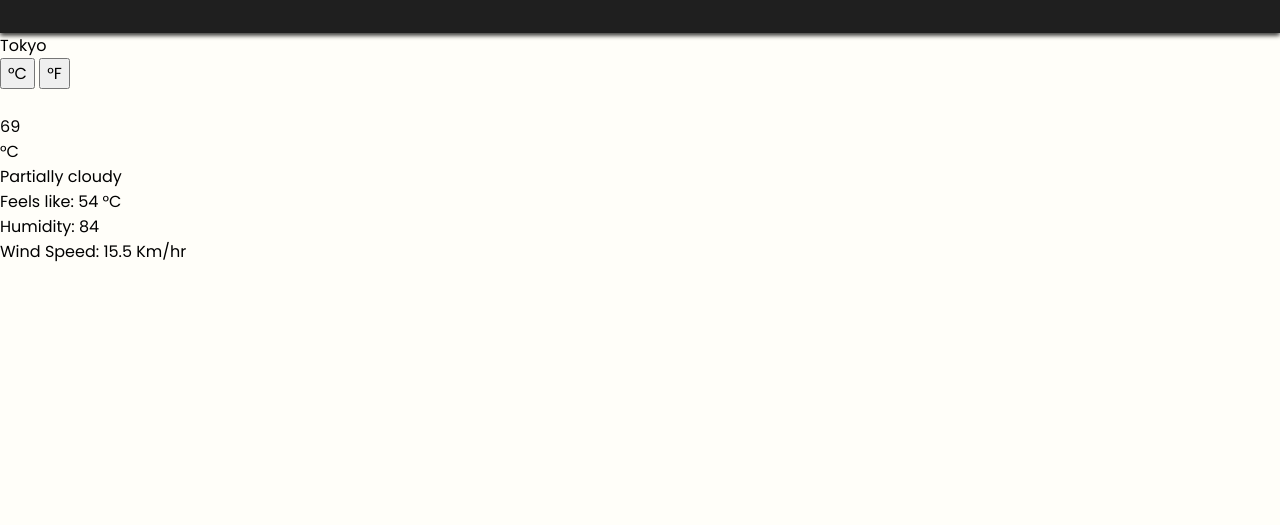
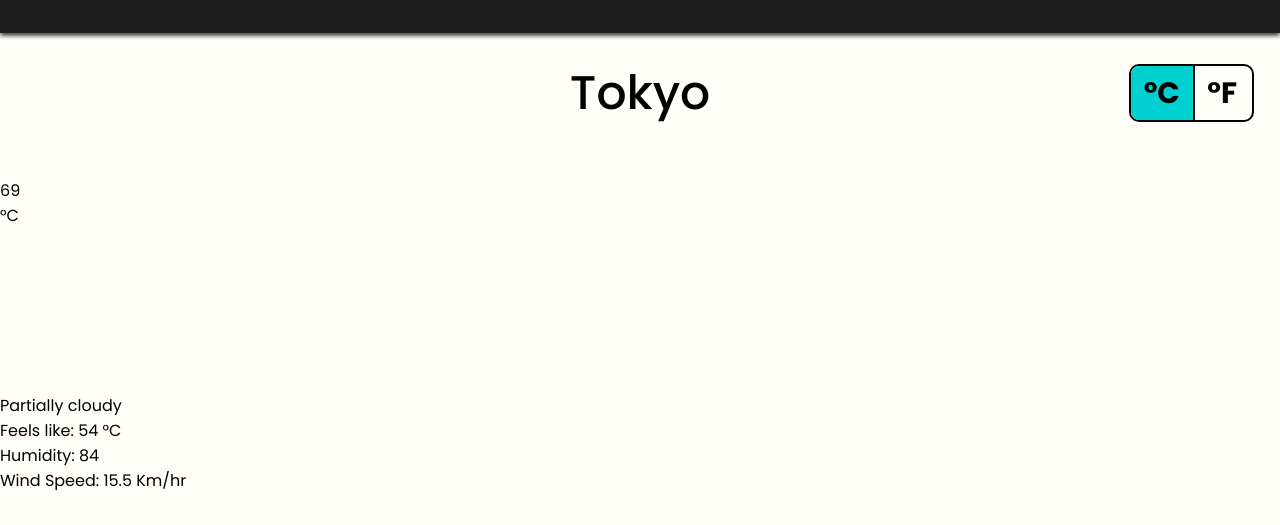
Before and after one commit to Ani0o/odin-weather-app, a website built with webpack: page src/template.html in a window 1280 px wide. Shown: the part 111-636 px from the top of the page. Built offline with nearby package versions, Linux system fonts and the light colour scheme.

Commit message:
Add styles for the location and unit change button

```diff
--- a/src/styles.css
+++ b/src/styles.css
@@ -114,3 +114,80 @@ form button:hover {
 form button:active {
   background-color: rgb(0, 154, 154);
 }
+
+/* Main Section */
+
+.main-content {
+  display: grid;
+  grid-template-rows: 15vh 30vh 1fr 1fr 1fr 1fr;
+}
+
+/* Location Header */
+
+.location-wrapper {
+  display: flex;
+  justify-content: center;
+  align-items: center;
+}
+
+/* Location */
+
+.address {
+  font-size: calc(1rem + 1.5vw + 1.5vh);
+  font-weight: 500;
+  position: relative;
+}
+
+/* Unit changer buttons */
+
+.unit-changer {
+  display: flex;
+  margin: 0 auto;
+  justify-content: center;
+  position: absolute;
+  right: 2vw;
+  border: 2px solid black;
+  border-radius: 10px;
+}
+
+.celsius,
+.fahrenheit {
+  font-size: calc(0.8rem + 0.8vw + 0.8vh);
+  font-weight: bold;
+  background-color: inherit;
+  border: none;
+  padding: 5px 1vw;
+  cursor: pointer;
+}
+
+.celsius {
+  border-right: 2px solid black;
+  border-radius: 8px 0 0 8px;
+}
+
+.fahrenheit {
+  padding-right: 1.2vw;
+  border-radius: 0 8px 8px 0;
+}
+
+.celsius:hover,
+.fahrenheit:hover {
+  background-color: rgb(219, 219, 219);
+}
+
+.celsius:active,
+.fahrenheit:active {
+  background-color: rgb(230, 230, 230);
+}
+
+.selected-unit {
+  background-color: rgb(0, 208, 208);
+}
+
+.selected-unit:hover {
+  background-color: rgb(0, 188, 188);
+}
+
+.selected-unit:active {
+  background-color: rgb(0, 208, 208);
+}
--- a/src/template.html
+++ b/src/template.html
@@ -31,7 +31,7 @@
       <div class="location-wrapper">
         <p class="address">Tokyo</p>
         <div class="unit-changer">
-          <button class="celsius">&deg;C</button>
+          <button class="celsius selected-unit">&deg;C</button>
           <button class="fahrenheit">&deg;F</button>
         </div>
       </div>
```
